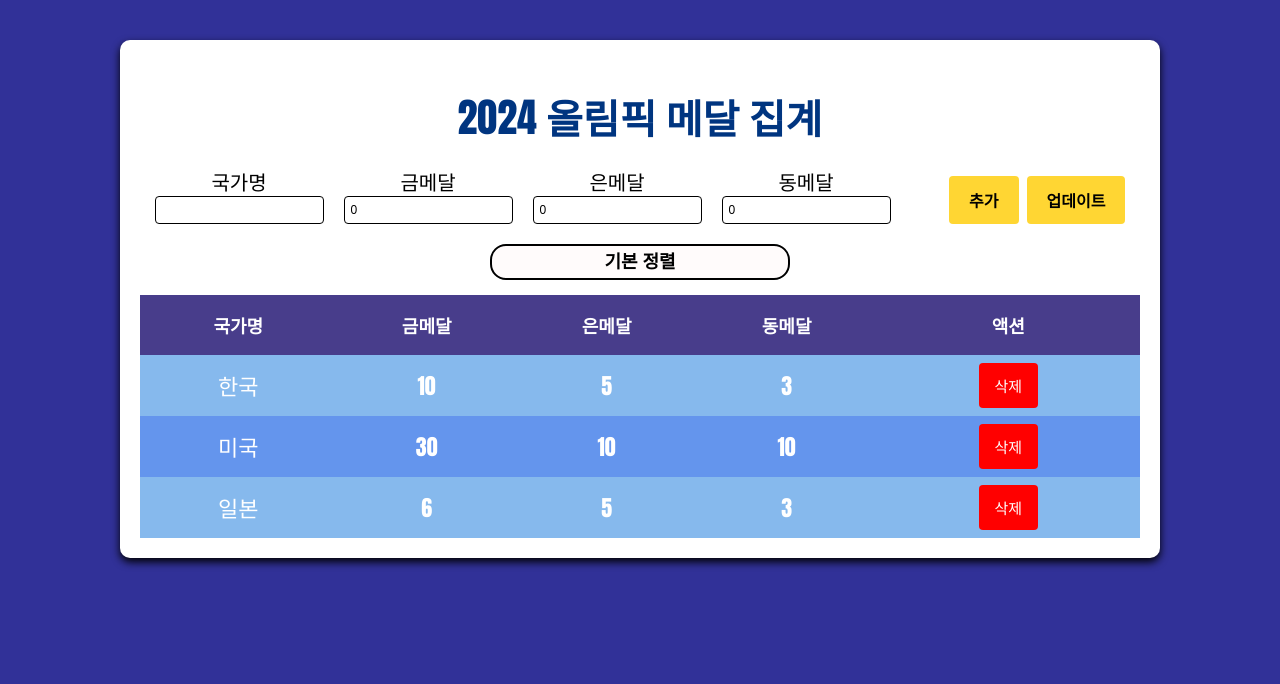
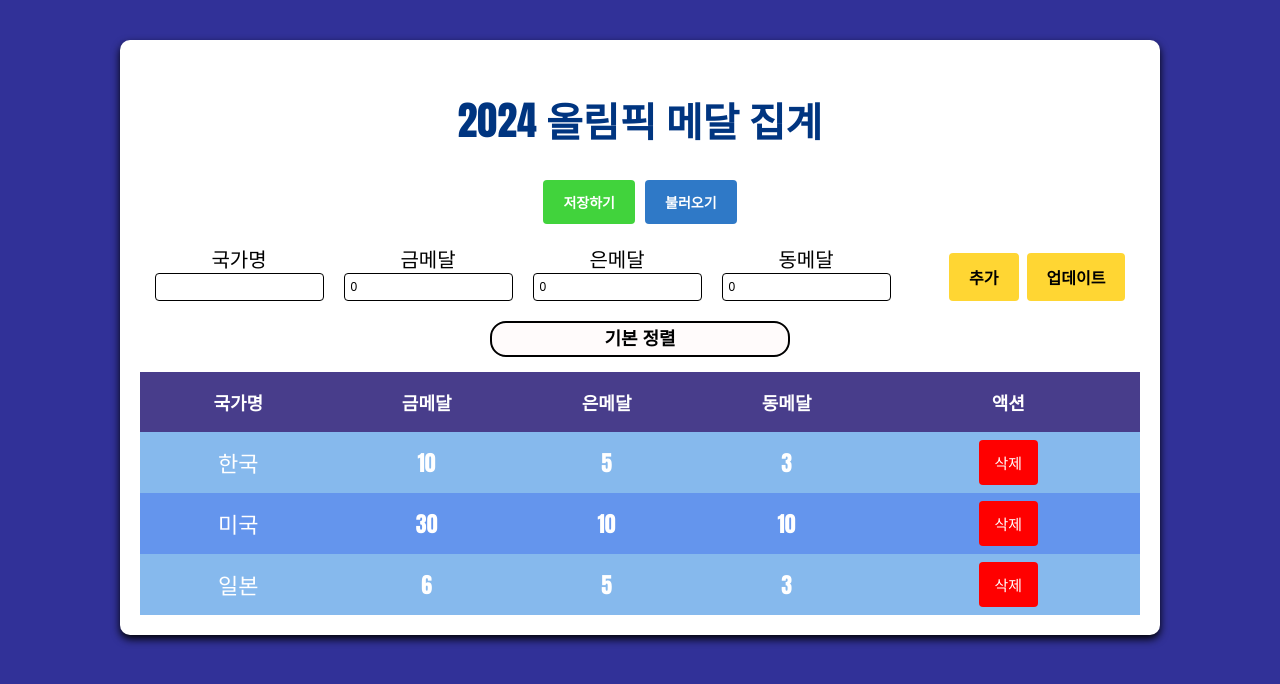
Before and after one commit to PomegranateBlue/Olympic, a React (Vite) app: page / in a window 1280 px wide. Shown: the top 684 px of the page. Built offline with nearby package versions, Linux system fonts and the light colour scheme.

Commit message:
로컬 스토리지 완료

```diff
--- a/eslint.config.js
+++ b/eslint.config.js
@@ -29,6 +29,7 @@ export default [
       ...react.configs["jsx-runtime"].rules,
       ...reactHooks.configs.recommended.rules,
       "react/jsx-no-target-blank": "off",
+      "react/prop-types": "off",
 
       "react-refresh/only-export-components": [
         "warn",
--- a/src/App.css
+++ b/src/App.css
@@ -16,3 +16,43 @@ h1 {
 
   font-family: Impact, Haettenschweiler, "Arial Narrow Bold", sans-serif;
 }
+
+.headerContainer {
+  display: flex;
+  flex-direction: column;
+  justify-content: center;
+  align-items: center;
+}
+
+.headerContainer > h1 {
+  margin: 3% auto;
+}
+.localStorageContainer {
+  display: flex;
+  gap: 10px;
+  margin-bottom: 20px;
+}
+
+.localStorageContainer > button:nth-child(odd) {
+  color: white;
+  background-color: #41d33c;
+  font-size: 14px;
+  padding: 12px 20px;
+  border: none;
+  border-radius: 4px;
+  align-self: center;
+  font-weight: 700;
+  cursor: pointer;
+}
+
+.localStorageContainer > button:nth-child(even) {
+  color: white;
+  background-color: #2f79c7;
+  font-size: 14px;
+  padding: 12px 20px;
+  border: none;
+  border-radius: 4px;
+  align-self: center;
+  font-weight: 700;
+  cursor: pointer;
+}
--- a/src/App.jsx
+++ b/src/App.jsx
@@ -3,6 +3,7 @@ import "./App.css";
 import MedalList from "./components/MedalList.jsx";
 import MedalForm from "./components/MedalForm.jsx";
 import MedalSort from "./components/MedalSort.jsx";
+import MedalSaveLoad from "./components/MedalSaveLoad.jsx";
 const App = () => {
   const [rows, setRows] = useState([
     {
@@ -34,7 +35,10 @@ const App = () => {
 
   return (
     <div className="contentContainer">
-      <h1>2024 올림픽 메달 집계</h1>
+      <div className="headerContainer">
+        <h1>2024 올림픽 메달 집계</h1>
+        <MedalSaveLoad rows={rows} setRows={setRows} />
+      </div>
       <MedalForm rows={rows} setRows={setRows} />
       <MedalSort rows={rows} setRows={setRows} />
       <MedalList rows={rows} deleteMedalInfo={deleteMedalInfo} />
--- a/src/components/MedalSaveLoad.jsx
+++ b/src/components/MedalSaveLoad.jsx
@@ -0,0 +1,21 @@
+const MedalSaveLoad = ({ rows, setRows }) => {
+  const saveData = () => {
+    localStorage.setItem("Saved", JSON.stringify(rows));
+
+    console.log("Saved!");
+  };
+
+  const loadData = () => {
+    const loadData = JSON.parse(localStorage.getItem("Saved"));
+    setRows([...loadData]);
+  };
+
+  return (
+    <div className="localStorageContainer">
+      <button onClick={saveData}>저장하기</button>
+      <button onClick={loadData}>불러오기</button>
+    </div>
+  );
+};
+
+export default MedalSaveLoad;
```
